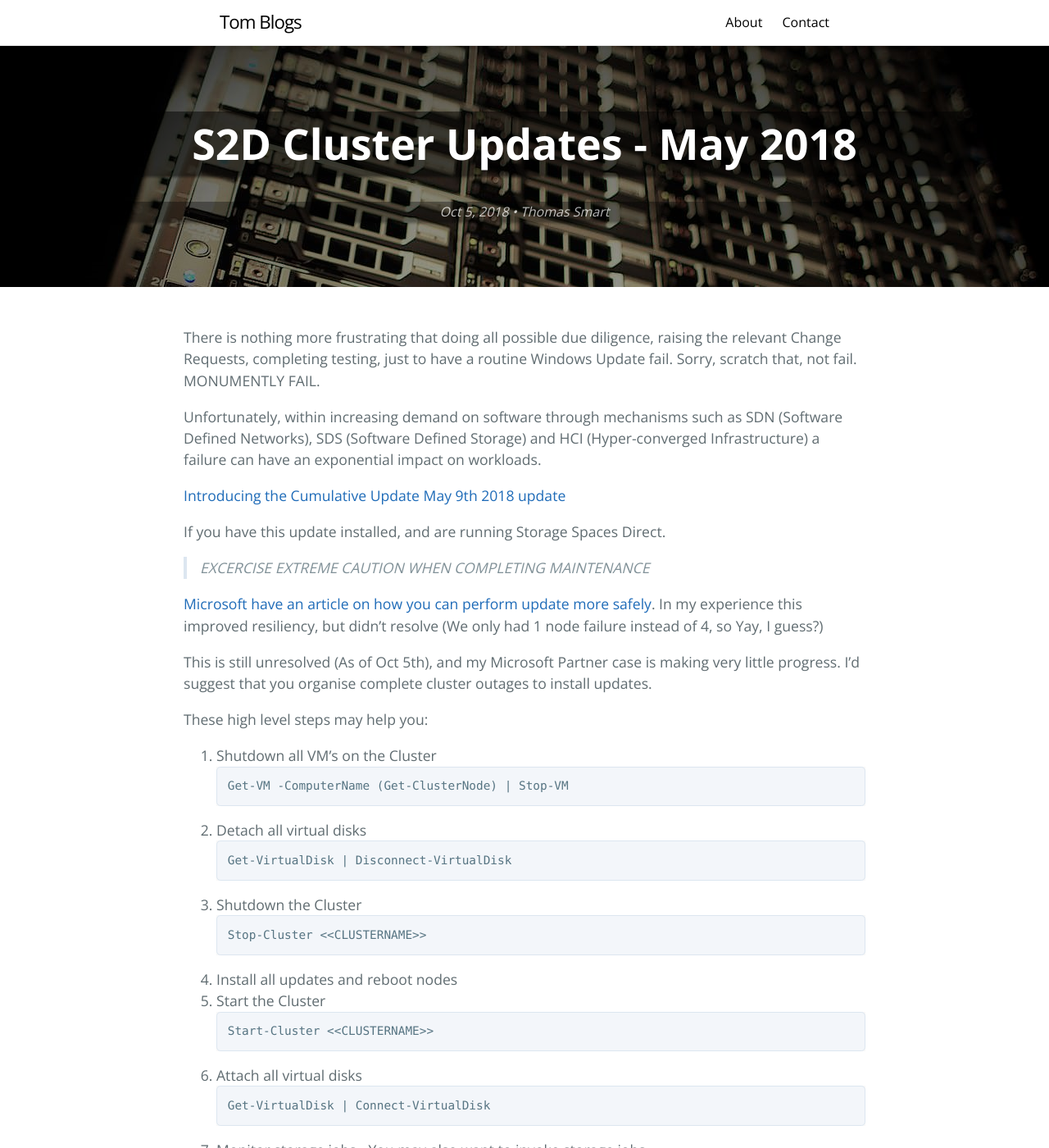
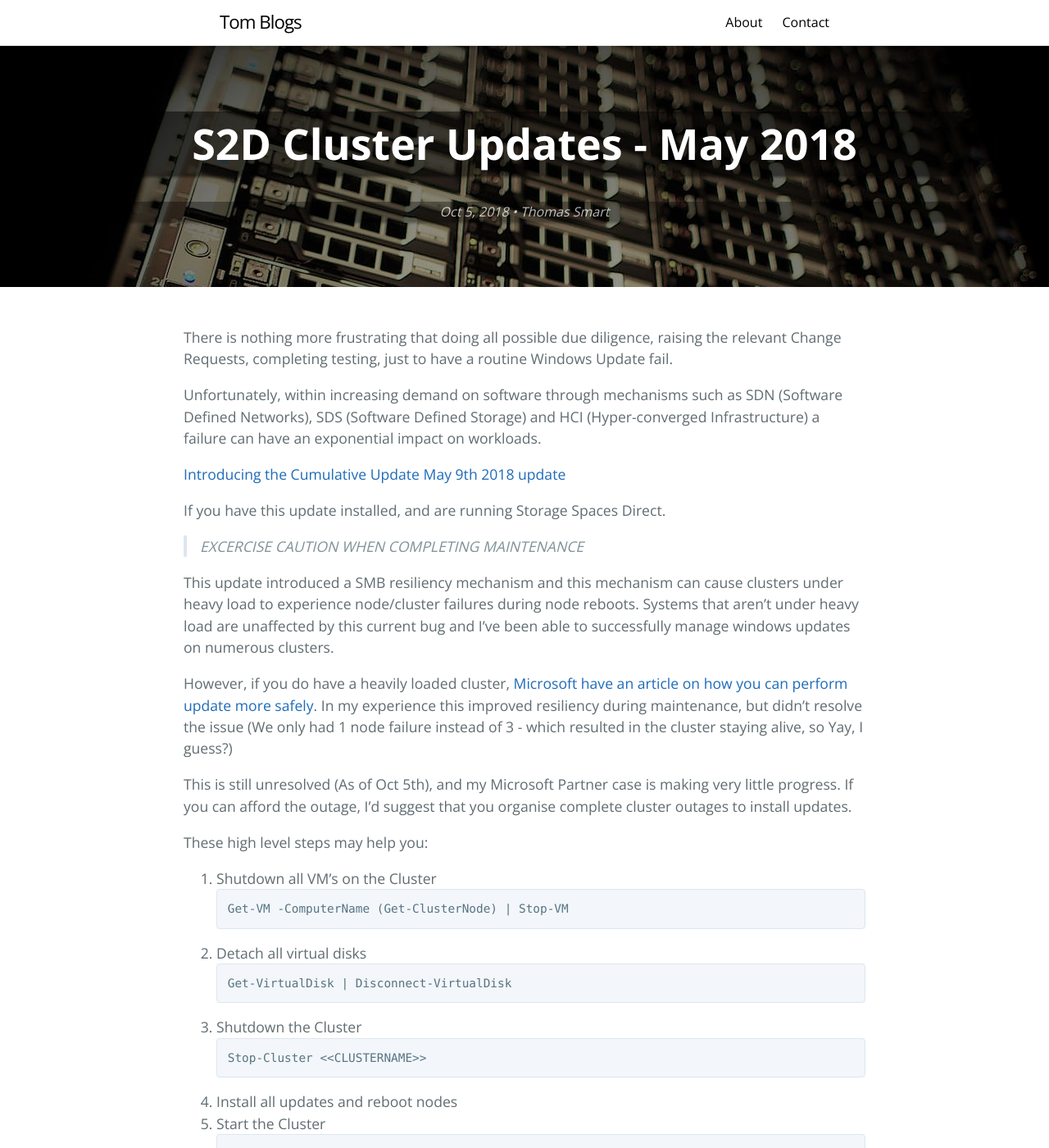
Before and after one commit to thomassmart/thomassmart.github.io, a Jekyll site: the page built from _posts/2018-10-05-s2d-cluster-updates.md, in a window 1280 px wide and 1400 px high. Shown: the whole window at 82% size. Built offline with Jekyll 4.4.1, drawn with Linux system fonts in a browser that asks for light colours; comment, search, counter and statistics services are not loaded.

Commit message:
Updated post

```diff
--- a/_posts/2018-10-05-s2d-cluster-updates.md
+++ b/_posts/2018-10-05-s2d-cluster-updates.md
@@ -6,18 +6,20 @@ categories: storagespacesdirect s2d cluster hyper-converged windows-update
 tags: blog
 ---
 
-There is nothing more frustrating that doing all possible due diligence, raising the relevant Change Requests, completing testing, just to have a routine Windows Update fail. Sorry, scratch that, not fail. MONUMENTLY FAIL.
+There is nothing more frustrating that doing all possible due diligence, raising the relevant Change Requests, completing testing, just to have a routine Windows Update fail.
 
 Unfortunately, within increasing demand on software through mechanisms such as SDN (Software Defined Networks), SDS (Software Defined Storage) and HCI (Hyper-converged Infrastructure) a failure can have an exponential impact on workloads.
 
 [Introducing the Cumulative Update May 9th 2018 update](https://support.microsoft.com/en-us/help/4103723/windows-10-update-kb4103723)
 
 If you have this update installed, and are running Storage Spaces Direct.
-> *EXCERCISE EXTREME CAUTION WHEN COMPLETING MAINTENANCE*
+> *EXCERCISE CAUTION WHEN COMPLETING MAINTENANCE*
 
-[Microsoft have an article on how you can perform update more safely](https://support.microsoft.com/en-us/help/4462487/event-5120-with-status-io-timeout-c00000b5-after-an-s2d-node-restart-o). In my experience this improved resiliency, but didn't resolve (We only had 1 node failure instead of 4, so Yay, I guess?)
+This update introduced a SMB resiliency mechanism and this mechanism can cause clusters under heavy load to experience node/cluster failures during node reboots. Systems that aren't under heavy load are unaffected by this current bug and I've been able to successfully manage windows updates on numerous clusters.
 
-This is still unresolved (As of Oct 5th), and my Microsoft Partner case is making very little progress. I'd suggest that you organise complete cluster outages to install updates.
+However, if you do have a heavily loaded cluster, [Microsoft have an article on how you can perform update more safely](https://support.microsoft.com/en-us/help/4462487/event-5120-with-status-io-timeout-c00000b5-after-an-s2d-node-restart-o). In my experience this improved resiliency during maintenance, but didn't resolve the issue (We only had 1 node failure instead of 3 - which resulted in the cluster staying alive, so Yay, I guess?)
+
+This is still unresolved (As of Oct 5th), and my Microsoft Partner case is making very little progress. If you can afford the outage, I'd suggest that you organise complete cluster outages to install updates.
 
 These high level steps may help you:
 
```
Also changed, not shown: 3 other files.
